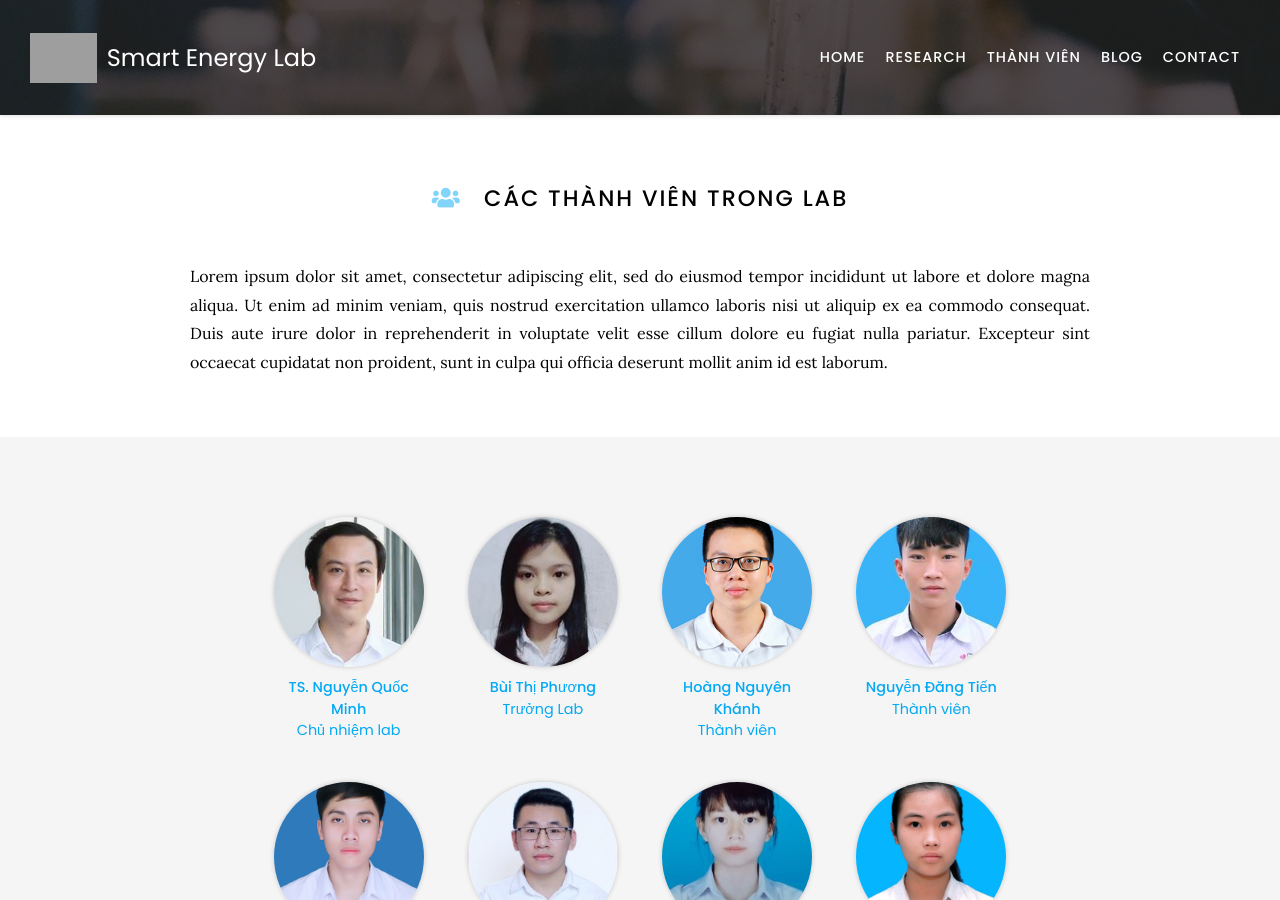
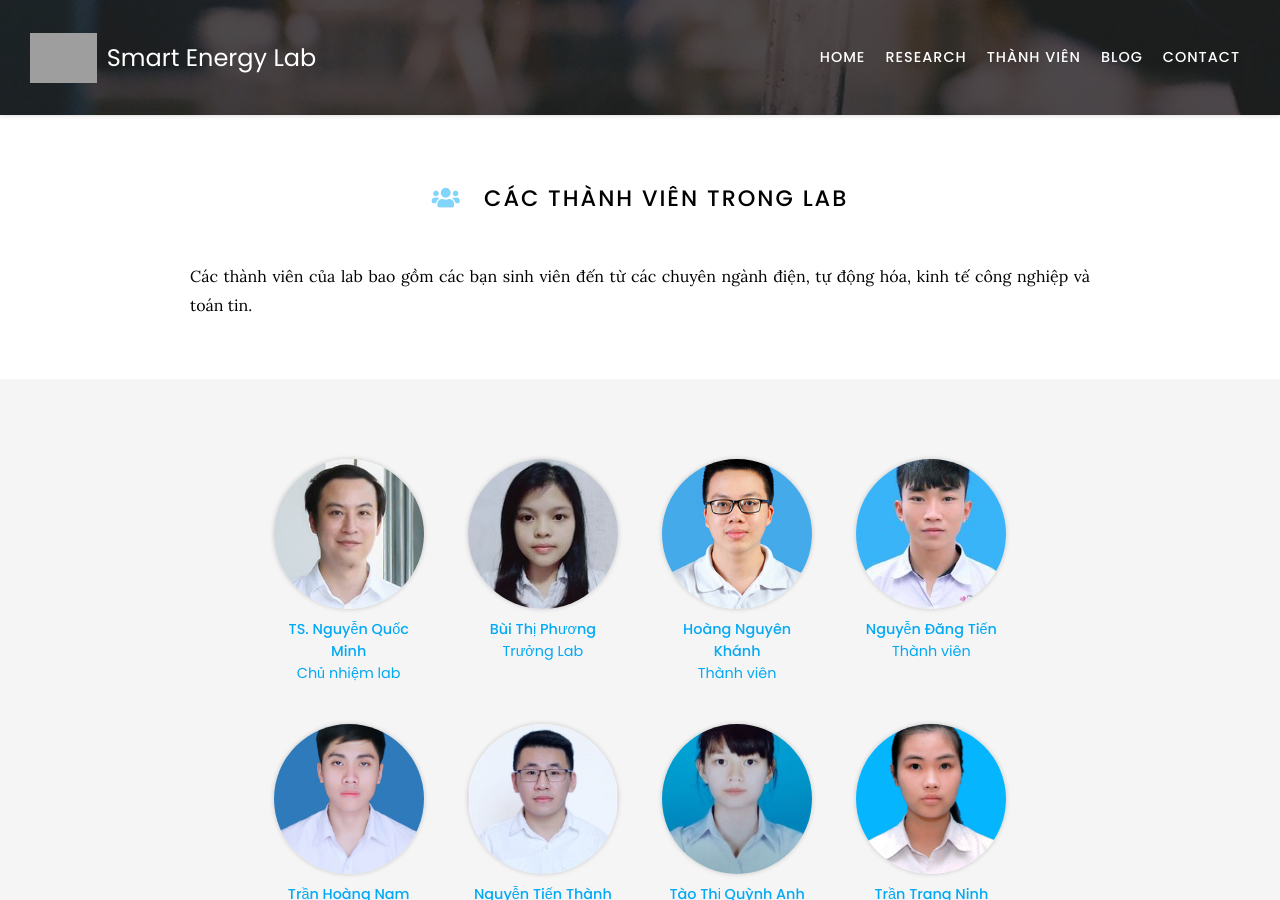
Before and after one commit to selabhust/home, a Jekyll site: the page built from team/index.md, in a window 1280 px wide and 900 px high. Built offline with Jekyll 4.4.1, drawn with Linux system fonts in a browser that asks for light colours; nearby versions of some CDN libraries; grey boxes are pictures that could not be loaded.

Commit message:
Update index.md

```diff
--- a/team/index.md
+++ b/team/index.md
@@ -7,10 +7,7 @@ nav:
 
 # <i class="fas fa-users"></i>Các thành viên trong lab
 
-Lorem ipsum dolor sit amet, consectetur adipiscing elit, sed do eiusmod tempor incididunt ut labore et dolore magna aliqua.
-Ut enim ad minim veniam, quis nostrud exercitation ullamco laboris nisi ut aliquip ex ea commodo consequat.
-Duis aute irure dolor in reprehenderit in voluptate velit esse cillum dolore eu fugiat nulla pariatur.
-Excepteur sint occaecat cupidatat non proident, sunt in culpa qui officia deserunt mollit anim id est laborum.
+Các thành viên của lab bao gồm các bạn sinh viên đến từ các chuyên ngành điện, tự động hóa, kinh tế công nghiệp và toán tin.
 
 {% include section.html %}
 
```
